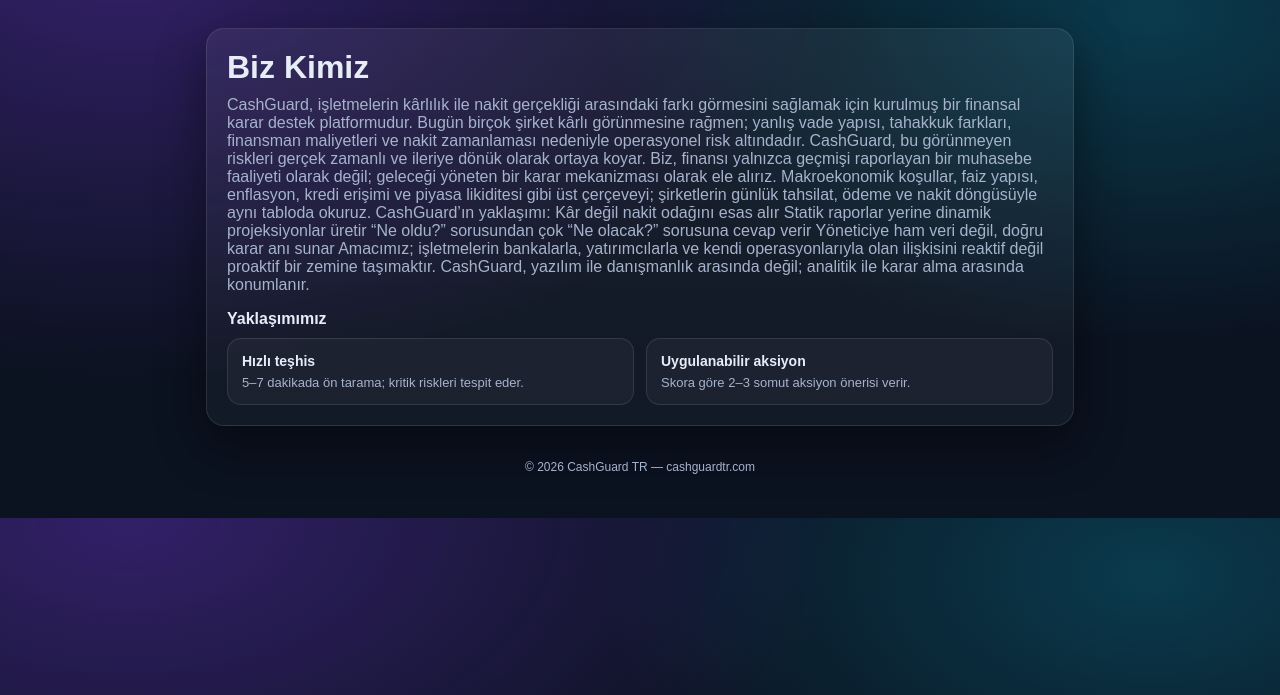
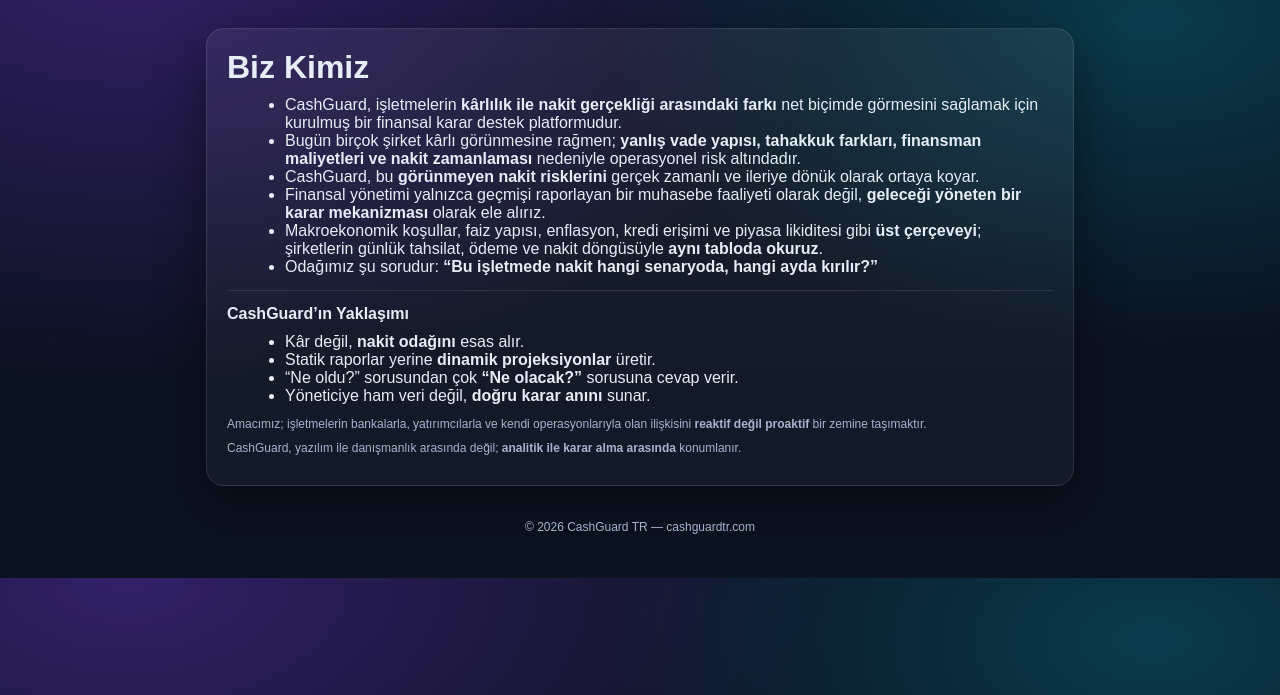
Before and after one commit to osmanekinci26/cashguardtr, a FastAPI app: page /team in a window 1280 px wide. Shown: the part 43-738 px from the top of the page. Run offline with FastAPI, Linux system fonts and the light colour scheme.

Commit message:
convert team page content to bullet points

```diff
--- a/app/templates/team.html
+++ b/app/templates/team.html
@@ -1,47 +1,64 @@
 {% extends "base.html" %}
 {% block content %}
+
 <div class="card">
   <h1>Biz Kimiz</h1>
-  <p>CashGuard, işletmelerin kârlılık ile nakit gerçekliği arasındaki farkı görmesini sağlamak için kurulmuş bir finansal karar destek platformudur.
 
-Bugün birçok şirket kârlı görünmesine rağmen;
-yanlış vade yapısı, tahakkuk farkları, finansman maliyetleri ve nakit zamanlaması nedeniyle operasyonel risk altındadır.
-CashGuard, bu görünmeyen riskleri gerçek zamanlı ve ileriye dönük olarak ortaya koyar.
+  <ul class="list">
+    <li>
+      CashGuard, işletmelerin <strong>kârlılık ile nakit gerçekliği arasındaki farkı</strong> net biçimde görmesini
+      sağlamak için kurulmuş bir finansal karar destek platformudur.
+    </li>
 
-Biz, finansı yalnızca geçmişi raporlayan bir muhasebe faaliyeti olarak değil;
-geleceği yöneten bir karar mekanizması olarak ele alırız.
+    <li>
+      Bugün birçok şirket kârlı görünmesine rağmen;
+      <strong>yanlış vade yapısı, tahakkuk farkları, finansman maliyetleri ve nakit zamanlaması</strong>
+      nedeniyle operasyonel risk altındadır.
+    </li>
 
-Makroekonomik koşullar, faiz yapısı, enflasyon, kredi erişimi ve piyasa likiditesi gibi üst çerçeveyi;
-şirketlerin günlük tahsilat, ödeme ve nakit döngüsüyle aynı tabloda okuruz.
+    <li>
+      CashGuard, bu <strong>görünmeyen nakit risklerini</strong>
+      gerçek zamanlı ve ileriye dönük olarak ortaya koyar.
+    </li>
 
-CashGuard’ın yaklaşımı:
+    <li>
+      Finansal yönetimi yalnızca geçmişi raporlayan bir muhasebe faaliyeti olarak değil,
+      <strong>geleceği yöneten bir karar mekanizması</strong> olarak ele alırız.
+    </li>
 
-Kâr değil nakit odağını esas alır
+    <li>
+      Makroekonomik koşullar, faiz yapısı, enflasyon, kredi erişimi ve piyasa likiditesi gibi
+      <strong>üst çerçeveyi</strong>;
+      şirketlerin günlük tahsilat, ödeme ve nakit döngüsüyle <strong>aynı tabloda okuruz</strong>.
+    </li>
 
-Statik raporlar yerine dinamik projeksiyonlar üretir
+    <li>
+      Odağımız şu sorudur:
+      <strong>“Bu işletmede nakit hangi senaryoda, hangi ayda kırılır?”</strong>
+    </li>
+  </ul>
 
-“Ne oldu?” sorusundan çok “Ne olacak?” sorusuna cevap verir
+  <hr>
 
-Yöneticiye ham veri değil, doğru karar anı sunar
+  <div class="section-title">CashGuard’ın Yaklaşımı</div>
 
-Amacımız; işletmelerin bankalarla, yatırımcılarla ve kendi operasyonlarıyla olan ilişkisini
-reaktif değil proaktif bir zemine taşımaktır.
+  <ul class="list">
+    <li>Kâr değil, <strong>nakit odağını</strong> esas alır.</li>
+    <li>Statik raporlar yerine <strong>dinamik projeksiyonlar</strong> üretir.</li>
+    <li>“Ne oldu?” sorusundan çok <strong>“Ne olacak?”</strong> sorusuna cevap verir.</li>
+    <li>Yöneticiye ham veri değil, <strong>doğru karar anını</strong> sunar.</li>
+  </ul>
 
-CashGuard, yazılım ile danışmanlık arasında değil;
-analitik ile karar alma arasında konumlanır.</p>
+  <p class="small" style="margin-top:12px;">
+    Amacımız; işletmelerin bankalarla, yatırımcılarla ve kendi operasyonlarıyla olan ilişkisini
+    <strong>reaktif değil proaktif</strong> bir zemine taşımaktır.
+  </p>
 
-  <div class="section">
-    <div class="section-title">Yaklaşımımız</div>
-    <div class="features">
-      <div class="feature">
-        <h3>Hızlı teşhis</h3>
-        <p>5–7 dakikada ön tarama; kritik riskleri tespit eder.</p>
-      </div>
-      <div class="feature">
-        <h3>Uygulanabilir aksiyon</h3>
-        <p>Skora göre 2–3 somut aksiyon önerisi verir.</p>
-      </div>
-    </div>
-  </div>
+  <p class="small">
+    CashGuard, yazılım ile danışmanlık arasında değil;
+    <strong>analitik ile karar alma arasında</strong> konumlanır.
+  </p>
+
 </div>
+
 {% endblock %}
```
